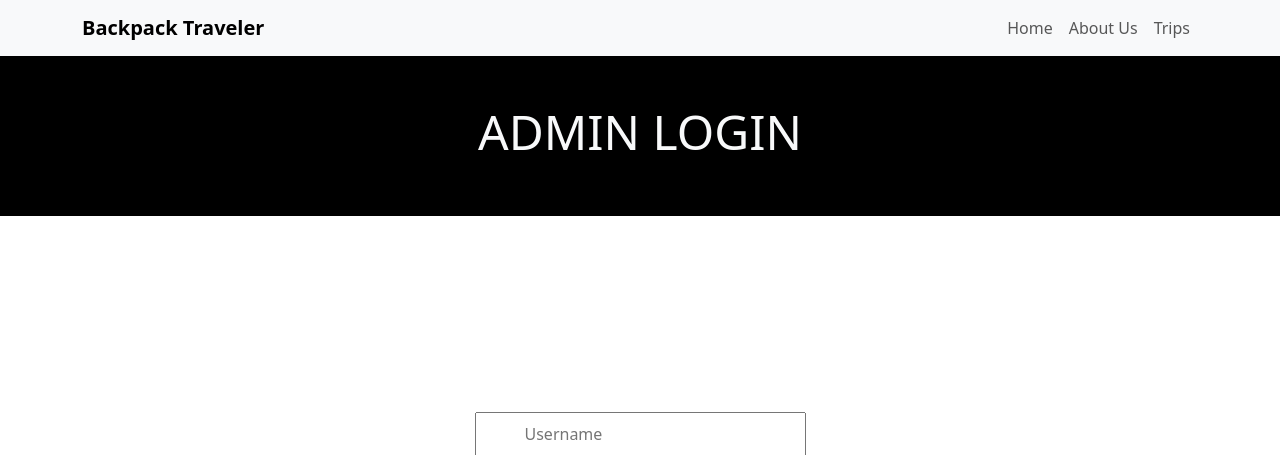
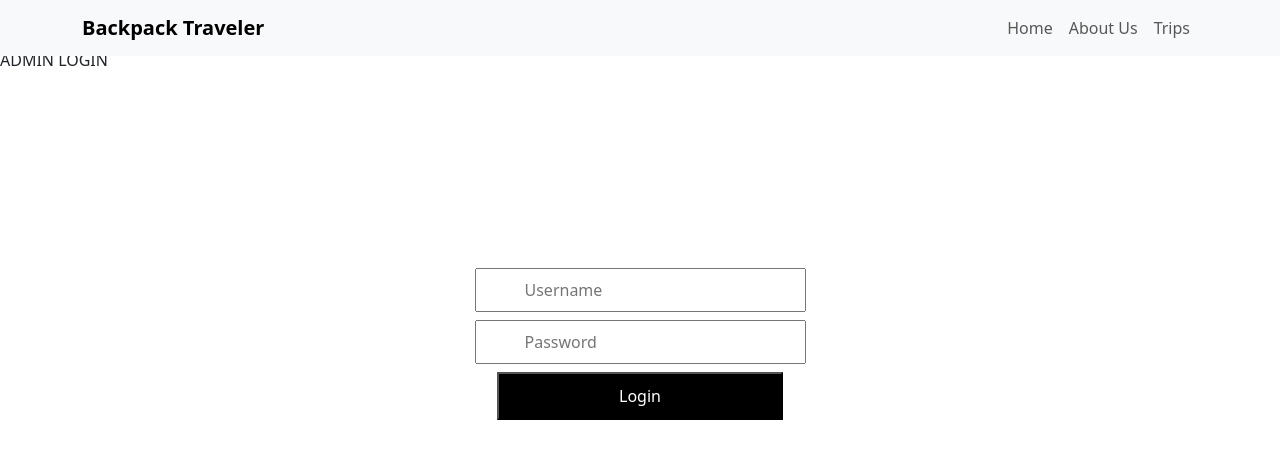
Before and after one commit to ranaelmallah/Travel-Agency, a Flask app: page /login in a window 1280 px wide. Shown: the top 455 px of the page. Run offline with Flask 3, Linux system fonts and the light colour scheme.

Commit message:
update  login.html

```diff
--- a/templates/login.html
+++ b/templates/login.html
@@ -12,16 +12,18 @@
     <!-- css links -->
     <link rel="stylesheet" href="{{ url_for('static', filename='css/auth.css') }}">
 </head>
+
 <body>
     {%include 'nav.html'%}
-    <div class=" text-light p-5 text-center  section-hrader mt-5"> ADMIN  LOGIN</div>
+    <div class="  login-header mt-5"> ADMIN LOGIN</div>
     <div class="login-container">
-        <input type="text" id="username" placeholder="Username" >
-        <input type="password" id="password"  placeholder="Password" class="my-2">
+        <input type="text" id="username" placeholder="Username">
+        <input type="password" id="password" placeholder="Password" class="my-2">
         <button class="" onclick="login()">Login</button>
         <p id="message"></p>
     </div>
     <script src="../static/js/auth.js">
     </script>
 </body>
+
 </html>
```
